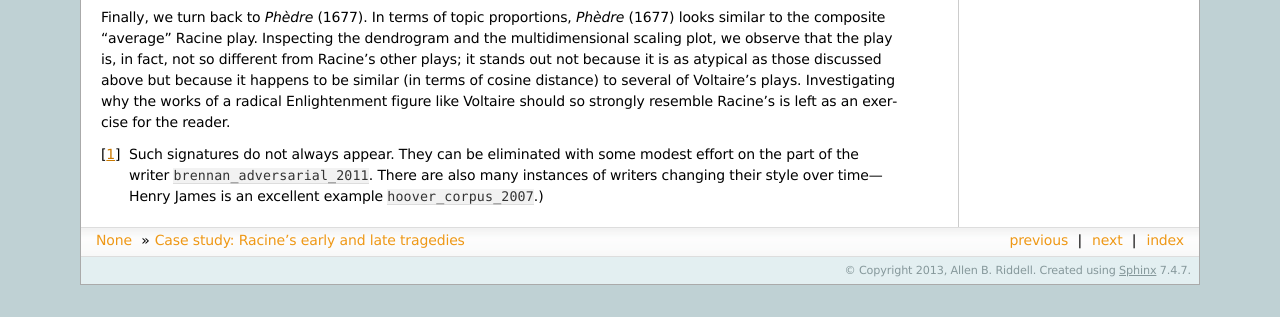
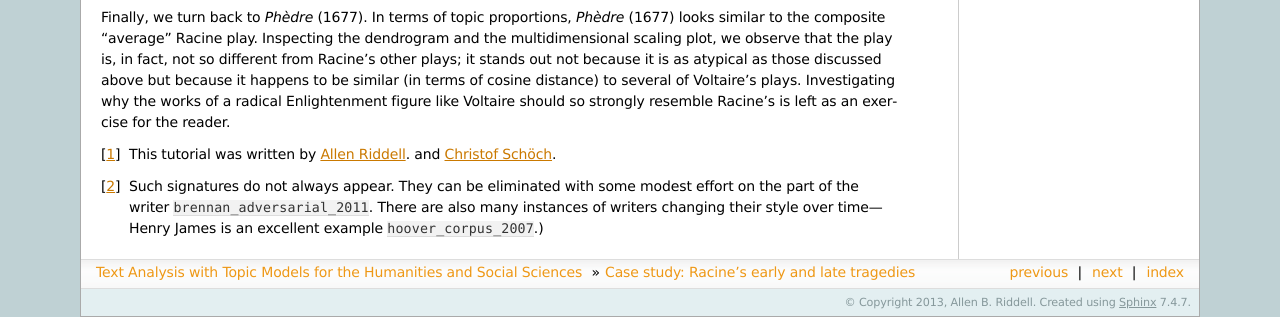
Before and after one commit to ariddell/tatom, a Sphinx documentation site: the page built from source/case_study_racine.rst, in a window 1280 px wide and 900 px high, scrolled down 3480 px, cut to the strip 583-900 px from the top of the window. Built offline with Sphinx 7.4.7, drawn with Linux system fonts in a browser that asks for light colours; cross-references to code outside the pages are shown as plain code; before the commit the page ends 4348 px from its top, so only the background shows below that; some of the changed text lies outside the part shown.

Commit message:
Make minor adjustments

```diff
--- a/source/case_study_racine.rst
+++ b/source/case_study_racine.rst
@@ -464,6 +464,10 @@ should so strongly resemble Racine's is left as an exercise for the reader.
 
 .. FOOTNOTES
 
+.. [#fn_authors] This tutorial was written by `Allen Riddell <http://ariddell.org>`_.
+   and `Christof Schöch <http://www.christof-schoech.de>`_.
+
+
 .. [#fn_authorship_attribution] Such signatures do not always appear.
    They can be eliminated with some modest effort on the part of the writer
    :cite:`brennan_adversarial_2011`. There are also many instances of writers
--- a/source/conf.py
+++ b/source/conf.py
@@ -130,7 +130,7 @@ html_theme = 'sphinxdoc'
 html_title = "Text Analysis with Topic Models for the Humanities and Social Sciences"
 
 # A shorter title for the navigation bar.  Default is the same as html_title.
-html_short_title = None
+html_short_title = "Text Analysis with Topic Models for the Humanities and Social Sciences"
 
 # The name of an image file (relative to this directory) to place at the top
 # of the sidebar.
```
Also changed, not shown: other parts of source/case_study_racine.rst (+3 -3 lines), source/index.rst (+20 -14 lines).
